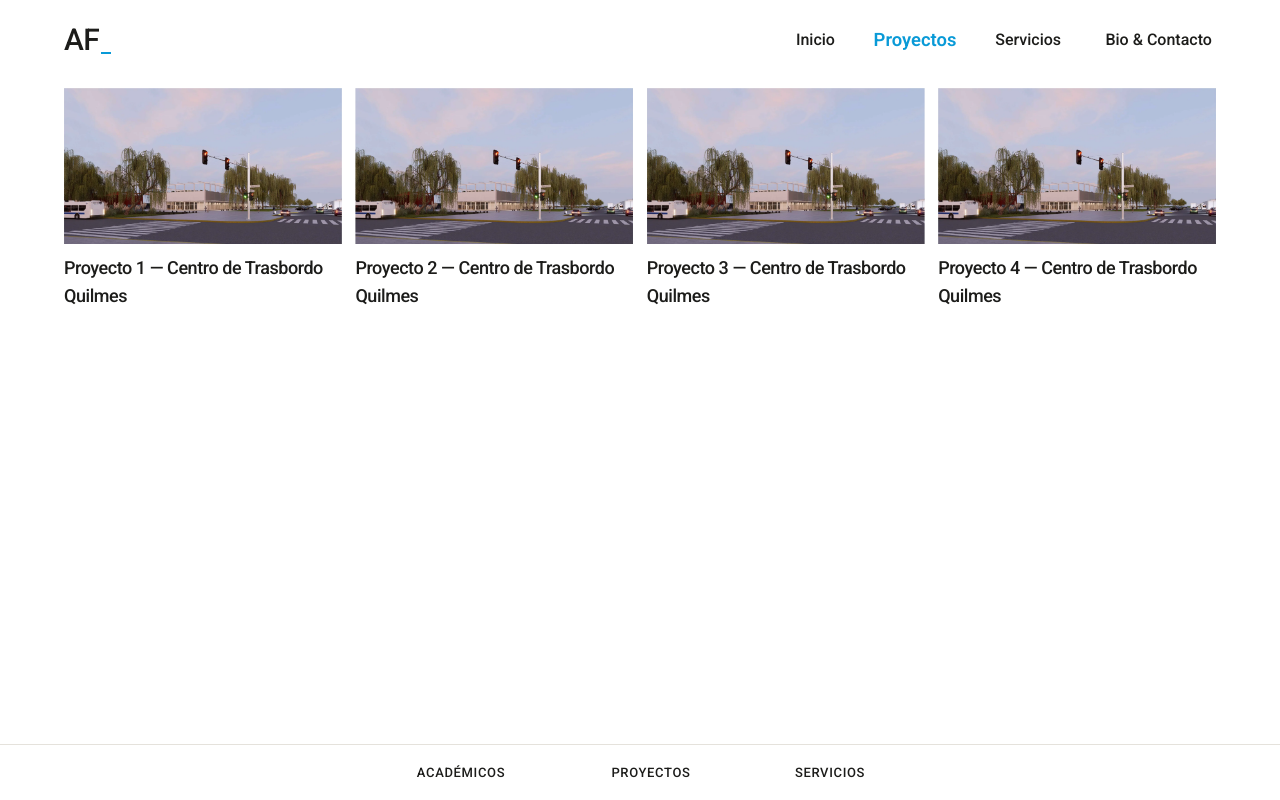
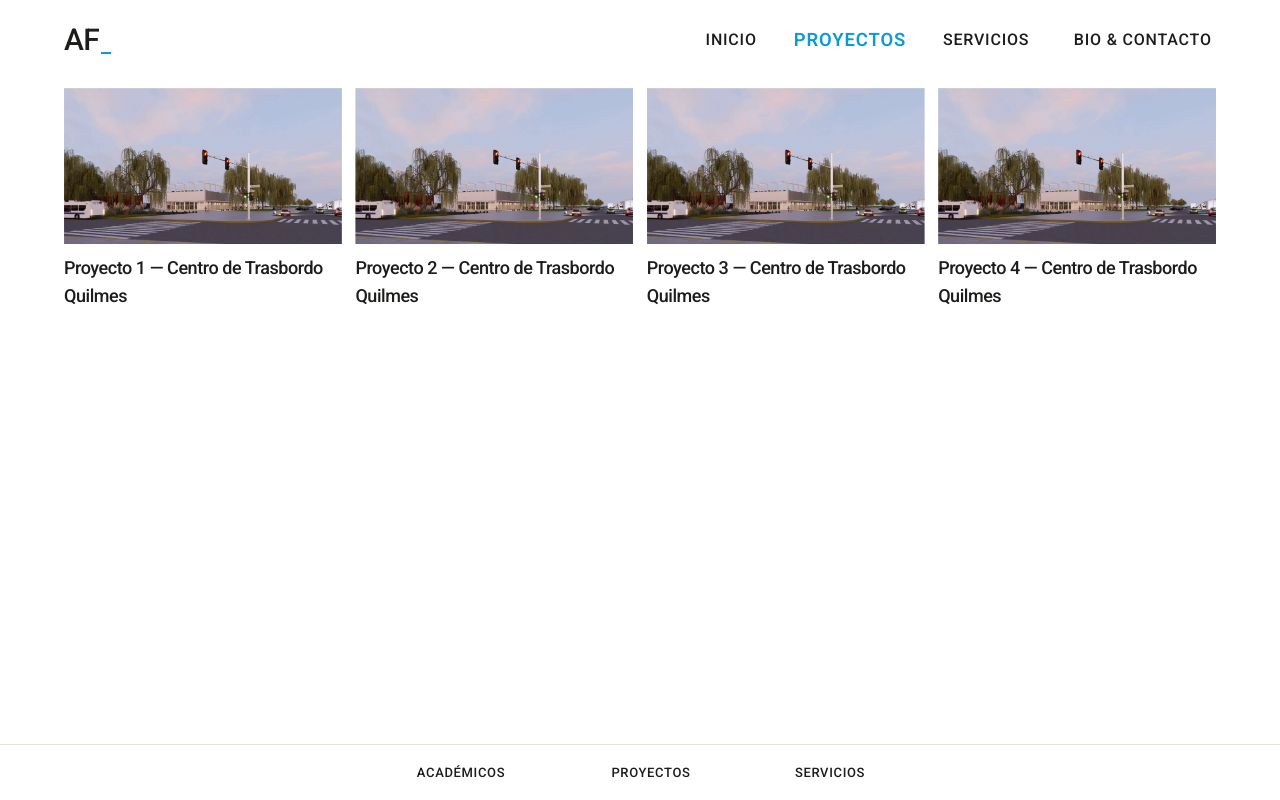
Before and after one commit to AlanAzezian/web-portfolio-agustin, a Next.js app: page /proyectos in a window 1280 px wide. Built offline with nearby package versions, Linux system fonts and the light colour scheme.

Commit message:
style: convertir enlaces de navbar a mayusculas sostenidas preservando animaciones

```diff
--- a/src/components/Navbar.tsx
+++ b/src/components/Navbar.tsx
@@ -6,10 +6,10 @@ import React, { useEffect, useRef, useSyncExternalStore } from "react";
 import { gsap } from "@/lib/gsap";
 
 const links = [
-  { name: "Inicio", path: "/" },
-  { name: "Proyectos", path: "/proyectos" },
-  { name: "Servicios", path: "/servicios" },
-  { name: "Bio & Contacto", path: "/bio" },
+  { name: "INICIO", path: "/" },
+  { name: "PROYECTOS", path: "/proyectos" },
+  { name: "SERVICIOS", path: "/servicios" },
+  { name: "BIO & CONTACTO", path: "/bio" },
 ];
 
 function subscribeReducedMotion(callback: () => void) {
@@ -322,7 +322,7 @@ export default function Navbar() {
                 ref={(el) => {
                   linkRefs.current[idx] = el;
                 }}
-                className={`relative inline-flex flex-col items-center justify-center origin-center font-roboto text-base px-1 transition-colors duration-200 focus:outline-none focus-visible:outline-2 focus-visible:outline-offset-4 focus-visible:outline-acento ${
+                className={`relative inline-flex flex-col items-center justify-center origin-center font-roboto uppercase tracking-wider text-base px-1 transition-colors duration-200 focus:outline-none focus-visible:outline-2 focus-visible:outline-offset-4 focus-visible:outline-acento ${
                   isActive
                     ? "font-semibold font-[600] text-[#099AD7]"
                     : "font-medium font-[500] text-[#1C1C1A] hover:text-[#099AD7]"
@@ -332,7 +332,7 @@ export default function Navbar() {
                 {/* Reserva de ancho en peso 600 para evitar desplazamiento de vecinos */}
                 <span
                   aria-hidden="true"
-                  className="invisible font-semibold font-[600] h-0 overflow-hidden select-none pointer-events-none"
+                  className="invisible uppercase tracking-wider font-semibold font-[600] h-0 overflow-hidden select-none pointer-events-none"
                 >
                   {link.name}
                 </span>
```
